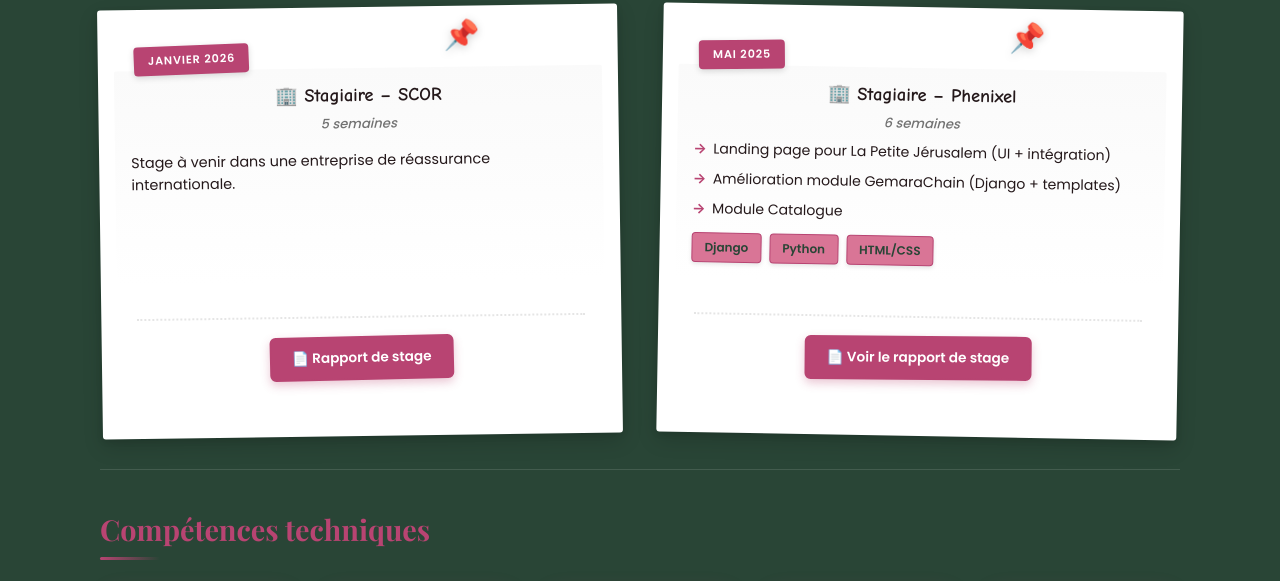
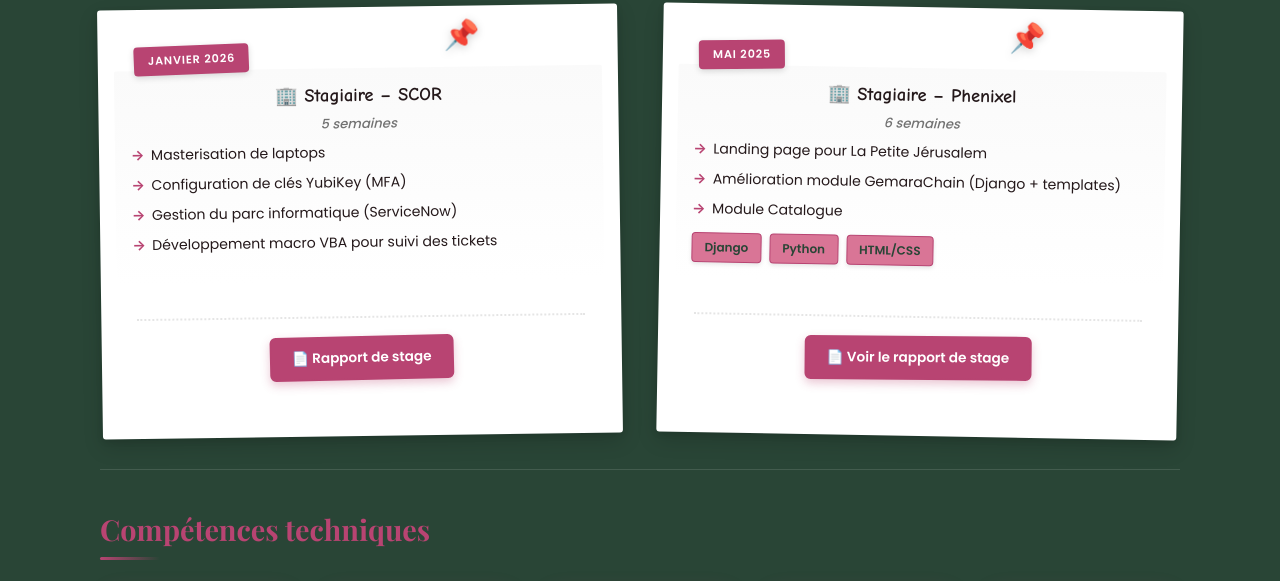
Before and after one commit to elsadadoun/elsadadoun.github.io, a plain HTML site: page index.html in a window 1280 px wide. Shown: the part 2620-3201 px from the top of the page. Drawn offline with nearby package versions, Linux system fonts and the light colour scheme.

Commit message:
Mise à jour cartes projets SCOR et Phenixel

```diff
--- a/index.html
+++ b/index.html
@@ -195,7 +195,13 @@
               <div class="exp-card__body">
                 <div class="exp-card__role">🏢 Stagiaire – SCOR</div>
                 <div class="exp-card__place">5 semaines</div>
-                <p>Stage à venir dans une entreprise de réassurance internationale.</p>
+
+                <ul>
+                  <li>Masterisation de laptops </li>
+                  <li>Configuration de clés YubiKey (MFA)</li>
+                  <li>Gestion du parc informatique (ServiceNow)</li>
+                  <li>Développement macro VBA pour suivi des tickets</li>
+                </ul>
               </div>
             </div>
             <div class="exp-card__actions">
@@ -211,7 +217,7 @@
                 <div class="exp-card__role">🏢 Stagiaire – Phenixel </div>
                 <div class="exp-card__place"> 6 semaines </div>
                 <ul>
-                  <li>Landing page pour La Petite Jérusalem (UI + intégration)</li>
+                  <li>Landing page pour La Petite Jérusalem</li>
                   <li>Amélioration module GemaraChain (Django + templates)</li>
                   <li>Module Catalogue </li>
                 </ul>
```
